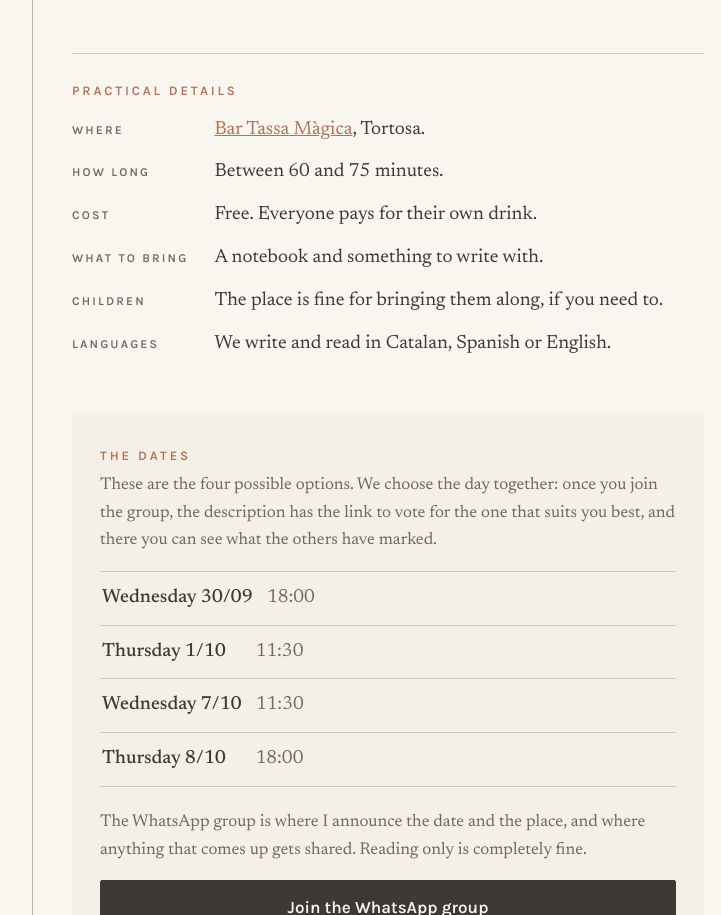
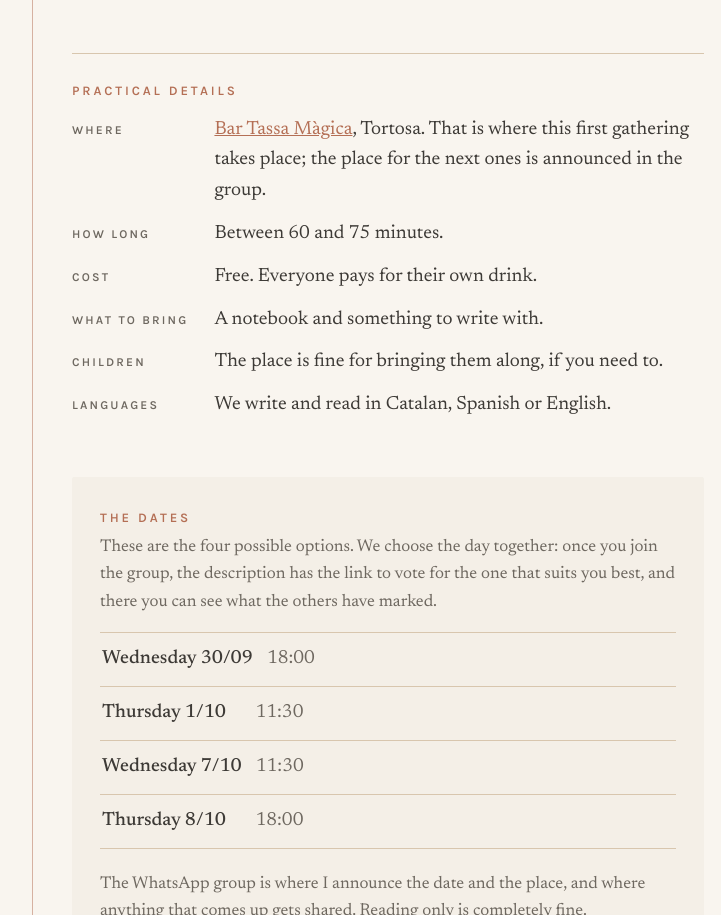
Before and after one commit to luciacruda/cruda, a plain HTML site: page escritura/encuentro/index.html in a window 1280 px wide. Shown: the part 1655-2570 px from the top of the page, without its empty margins (272-993 px from the left). Drawn offline with Linux system fonts and the light colour scheme; a web font is replaced by a local one.

Commit message:
El bar es el sitio de este primer encuentro
Co-Authored-By: Claude Opus 5 <noreply@anthropic.com>
Claude-Session: https://claude.ai/code/session_01FxWsZZPtpj69UyEoCUi9CA

```diff
--- a/escritura/encuentro/index.html
+++ b/escritura/encuentro/index.html
@@ -168,7 +168,7 @@
 
   <h2 data-t="h2practico">Lo práctico</h2>
   <dl>
-    <dt data-t="dtDonde">Dónde</dt><dd data-t="ddDonde" data-html><a href="https://maps.app.goo.gl/km5MiHNQM2udTwss7" target="_blank" rel="noopener">Bar Tassa Màgica</a>, Tortosa.</dd>
+    <dt data-t="dtDonde">Dónde</dt><dd data-t="ddDonde" data-html><a href="https://maps.app.goo.gl/km5MiHNQM2udTwss7" target="_blank" rel="noopener">Bar Tassa Màgica</a>, Tortosa. Este primer encuentro es allí; el lugar de los siguientes se avisa en el grupo.</dd>
     <dt data-t="dtDura">Cuánto dura</dt><dd data-t="ddDura">Entre 60 y 75 minutos.</dd>
     <dt data-t="dtCuesta">Cuánto cuesta</dt><dd data-t="ddCuesta">Nada. Cada quien paga su consumición.</dd>
     <dt data-t="dtTraer">Qué traer</dt><dd data-t="ddTraer">Un cuaderno y algo para escribir.</dd>
@@ -219,7 +219,7 @@ const T = {
   p2:"Aquest espai té un ritme calmat i respectuós amb els desitjos i les necessitats de cadascú, i el mètode és simple: ens trobem, triem un tema, que proposarem de maneres diferents perquè cadascú trobi el seu punt de partida inspirador, i escrivim acompanyades d'un te, un cafè, una copa de vi o el que abelleixi. Com a tancament de la trobada qui vulgui podrà compartir allò escrit, una part o tot, encara que no és obligatori, només una possibilitat: no s'opinarà sobre cap text, només s'aplaudirà en acabar cada lectura, i tot el que es parli o es llegeixi aquí serà privat i confidencial.",
   p3:"És una proposta horitzontal, no un taller ni un grup terapèutic, una iniciativa per fer xarxa materna compartint l'escriptura i el seu poder expressiu, creatiu i terapèutic, i no cal haver escrit mai per venir.",
   h2practico:"La part pràctica",
-  dtDonde:"On", ddDonde:BAR,
+  dtDonde:"On", ddDonde:BAR+" Aquesta primera trobada és allà; el lloc de les següents s'avisa al grup.",
   dtDura:"Quant dura", ddDura:"Entre 60 i 75 minuts.",
   dtCuesta:"Quant costa", ddCuesta:"Res. Cadascú es paga la consumició.",
   dtTraer:"Què portar", ddTraer:"Una llibreta i alguna cosa per escriure.",
@@ -251,7 +251,7 @@ const T = {
   p2:"Este espacio tiene un ritmo calmo y respetuoso con los deseos y necesidades de cada quien, y el método es simple: nos encontramos, elegimos un tema, que propondremos de diferentes formas para que cada quien encuentre su punto de partida inspirador, y escribimos acompañadas de un té, un café, una copa de vino o lo que apetezca. Como cierre del encuentro quien quiera podrá compartir lo escrito, parte o todo ello, aunque no es obligatorio, solo una posibilidad: no se opinará sobre ningún texto, solo se aplaudirá al acabar cada lectura, y todo lo que se hable o se lea aquí será privado y confidencial.",
   p3:"Es una propuesta horizontal, no un taller ni un grupo terapéutico, una iniciativa para hacer red materna compartiendo la escritura y su poder expresivo, creativo y terapéutico, y no hace falta haber escrito nunca para venir.",
   h2practico:"Lo práctico",
-  dtDonde:"Dónde", ddDonde:BAR,
+  dtDonde:"Dónde", ddDonde:BAR+" Este primer encuentro es allí; el lugar de los siguientes se avisa en el grupo.",
   dtDura:"Cuánto dura", ddDura:"Entre 60 y 75 minutos.",
   dtCuesta:"Cuánto cuesta", ddCuesta:"Nada. Cada quien paga su consumición.",
   dtTraer:"Qué traer", ddTraer:"Un cuaderno y algo para escribir.",
@@ -283,7 +283,7 @@ const T = {
   p2:"This space has a calm rhythm, respectful of what each person wants and needs, and the method is simple: we meet, we choose a theme, offered in different ways so that everyone finds their own starting point, and we write with a tea, a coffee, a glass of wine or whatever feels right. At the end, whoever wants to can share what they wrote, part of it or all of it, though it is not compulsory, only a possibility: no one comments on anyone's text, we simply applaud when each reading ends, and everything spoken or read here stays private and confidential.",
   p3:"This is a horizontal proposal, not a workshop and not a therapy group, an initiative to build a mothers' network by sharing writing and its expressive, creative and therapeutic power, and you do not need to have ever written before.",
   h2practico:"Practical details",
-  dtDonde:"Where", ddDonde:BAR,
+  dtDonde:"Where", ddDonde:BAR+" That is where this first gathering takes place; the place for the next ones is announced in the group.",
   dtDura:"How long", ddDura:"Between 60 and 75 minutes.",
   dtCuesta:"Cost", ddCuesta:"Free. Everyone pays for their own drink.",
   dtTraer:"What to bring", ddTraer:"A notebook and something to write with.",
```
